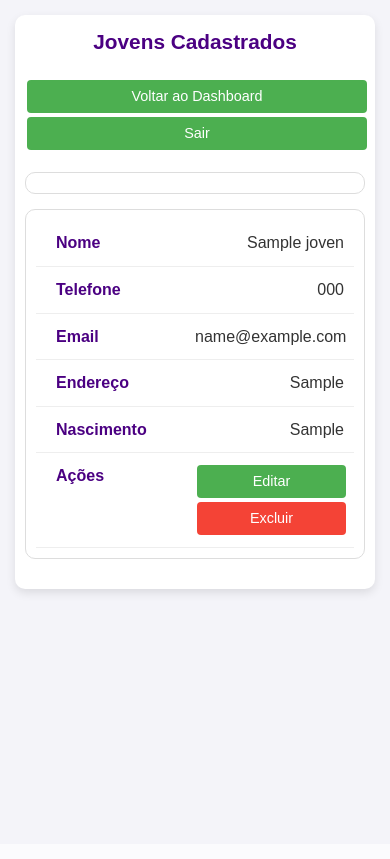
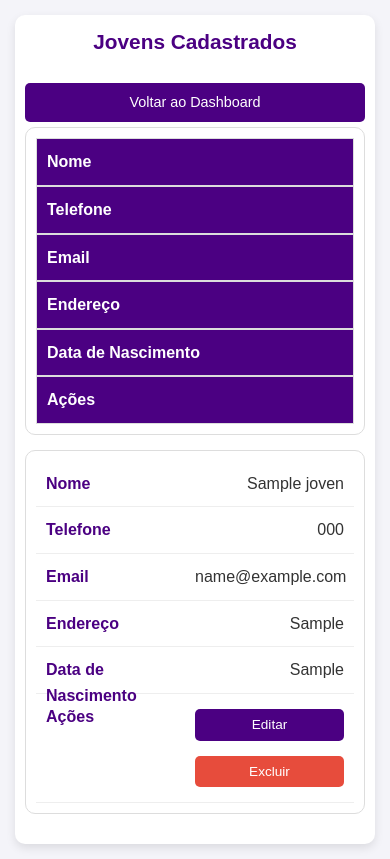
Before and after one commit to 021-kn/site-cadastro, a Flask app: page /listar_jovens in a window 390 px wide. Before the commit the page ends 596 px from the top, so only its background shows below. Run offline with Flask 3, Linux system fonts and the light colour scheme; a user stored in the database is signed in; tables that the repository leaves empty hold one stand-in row (values such as "Sample post").

Commit message:
Update listar_jovens.html

```diff
--- a/templates/listar_jovens.html
+++ b/templates/listar_jovens.html
@@ -2,80 +2,15 @@
 <html lang="pt-BR">
 <head>
     <meta charset="UTF-8">
-    <title>Jovens Cadastrados</title>
+    <title>Lista de Jovens</title>
     <link rel="stylesheet" href="{{ url_for('static', filename='style.css') }}">
     <meta name="viewport" content="width=device-width, initial-scale=1.0">
-    <style>
-        /* Estilo extra apenas para os botões de ação */
-        .btn {
-            display: inline-block;
-            padding: 5px 10px;
-            margin: 2px;
-            background-color: #4CAF50;
-            color: white;
-            text-decoration: none;
-            border-radius: 4px;
-            font-size: 0.9em;
-        }
-
-        .btn.excluir {
-            background-color: #f44336;
-        }
-
-        table {
-            width: 100%;
-            border-collapse: collapse;
-            margin-top: 20px;
-        }
-
-        th, td {
-            border: 1px solid #ddd;
-            padding: 8px;
-            text-align: left;
-        }
-
-        th {
-            background-color: #f2f2f2;
-        }
-
-        @media (max-width: 768px) {
-            table, thead, tbody, th, td, tr {
-                display: block;
-            }
-
-            tr {
-                margin-bottom: 15px;
-            }
-
-            td {
-                text-align: right;
-                padding-left: 50%;
-                position: relative;
-            }
-
-            td::before {
-                content: attr(data-label);
-                position: absolute;
-                left: 0;
-                width: 50%;
-                padding-left: 10px;
-                font-weight: bold;
-                text-align: left;
-            }
-
-            th {
-                display: none;
-            }
-        }
-    </style>
 </head>
 <body>
 <div class="container">
     <h2>Jovens Cadastrados</h2>
     <a href="{{ url_for('dashboard') }}" class="btn">Voltar ao Dashboard</a>
-    <a href="{{ url_for('logout') }}" class="btn">Sair</a>
 
-    {% if jovens %}
     <table>
         <thead>
             <tr>
@@ -94,18 +29,15 @@
                 <td data-label="Telefone">{{ jovem['telefone'] }}</td>
                 <td data-label="Email">{{ jovem['email'] }}</td>
                 <td data-label="Endereço">{{ jovem['endereco'] }}</td>
-                <td data-label="Nascimento">{{ jovem['data_nascimento'] }}</td>
-                <td data-label="Ações">
-                    <a href="{{ url_for('editar_jovem', id=jovem['id']) }}" class="btn">Editar</a>
-                    <a href="{{ url_for('excluir_jovem', id=jovem['id']) }}" class="btn excluir">Excluir</a>
+                <td data-label="Data de Nascimento">{{ jovem['data_nascimento'] }}</td>
+                <td data-label="Ações" class="actions">
+                    <a href="{{ url_for('editar_jovem', id=jovem['id']) }}" class="btn small">Editar</a>
+                    <a href="{{ url_for('excluir_jovem', id=jovem['id']) }}" class="btn delete small">Excluir</a>
                 </td>
             </tr>
             {% endfor %}
         </tbody>
     </table>
-    {% else %}
-        <p>Nenhum jovem cadastrado.</p>
-    {% endif %}
 </div>
 </body>
 </html>
```
